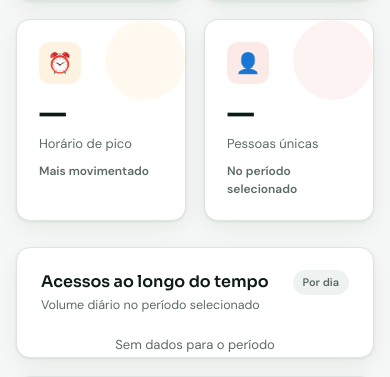
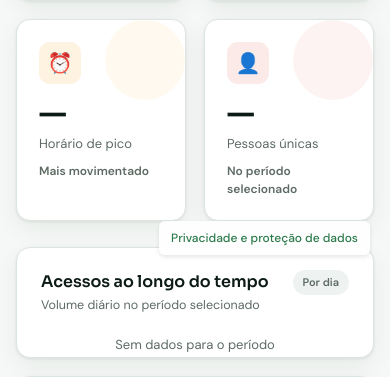
Before and after one commit to ricardo-rals/controle_catraca, a Django app: page / in a window 390 px wide. Shown: the part 574-951 px from the top of the page. Run offline with Django 5.2, Linux system fonts and the light colour scheme; the visitor is signed in with stand-in values (Sample User, id 1); data that the repository does not hold is empty; some libraries are stand-ins or nearby versions.

Commit message:
feat(HU-043): cria pag de privacidade com botao flutuante condicional

```diff
--- a/config/urls.py
+++ b/config/urls.py
@@ -17,12 +17,18 @@ Including another URLconf
 
 from django.contrib import admin
 from django.urls import path, include
+from django.views.generic import TemplateView
 from apps.usuarios.views import dashboard
 from drf_spectacular.views import SpectacularAPIView, SpectacularSwaggerView
 
 
 urlpatterns = [
     path("", dashboard, name="home"),  # rota raiz
+    path(
+        "privacidade/",
+        TemplateView.as_view(template_name="privacidade.html"),
+        name="privacidade",
+    ),
     path("admin/", admin.site.urls),
     path("accounts/", include("django.contrib.auth.urls")),
     path("importacoes/", include("apps.importacoes.urls")),
--- a/static/css/base.css
+++ b/static/css/base.css
@@ -453,5 +453,28 @@ tbody tr:hover { background: var(--bg); }
   .sidebar { display: none; }
   .conteudo { padding: 20px 16px; }
   .topbar { flex-direction: column; align-items: flex-start; gap: 12px; }
-  .topbar .acoes { width: 100%; }
 }
+
+/* ====================================================
+   RODAPÉ GLOBAL
+   ==================================================== */
+.link-privacidade-flutuante {
+    position: fixed;
+    bottom: 15px;
+    right: 20px;
+    z-index: 9999;
+    background-color: rgba(255, 255, 255, 0.9);
+    padding: 8px 12px;
+    border-radius: 6px;
+    box-shadow: 0 2px 4px rgba(0,0,0,0.1);
+    font-size: 12px;
+    font-weight: 500;
+    text-decoration: none;
+    color: #2b7a4b; /* Verde IFBA */
+    transition: background-color 0.2s;
+}
+
+.link-privacidade-flutuante:hover {
+    background-color: #f0f0f0;
+    color: #1a4d2e;
+}
--- a/templates/base.html
+++ b/templates/base.html
@@ -10,6 +10,15 @@
 </head>
 <body>
   {% block content %}{% endblock %}
+  {% if request.resolver_match.url_name == 'privacidade' %}
+      <a href="/" class="link-privacidade-flutuante">
+          Voltar para o Início
+      </a>
+  {% else %}
+      <a href="{% url 'privacidade' %}" class="link-privacidade-flutuante">
+          Privacidade e proteção de dados
+      </a>
+  {% endif %}
   {% block extra_js %}{% endblock %}
 </body>
 </html>
```
Also changed, not shown: templates/privacidade.html (added, +35 -0 lines), 1 other file.
